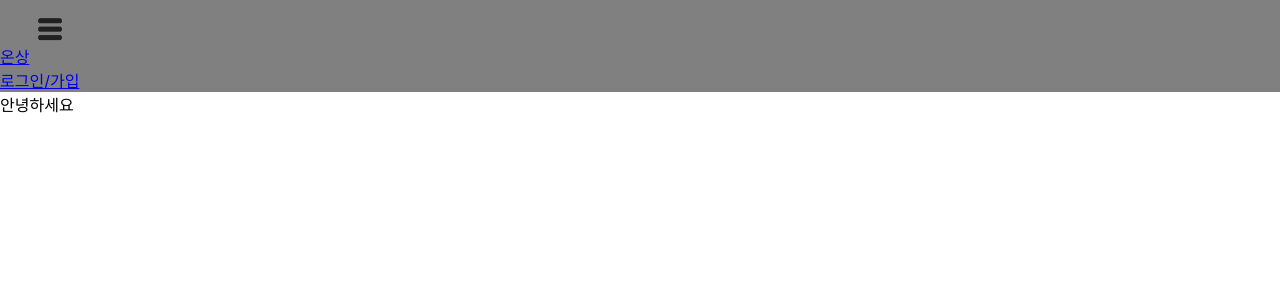
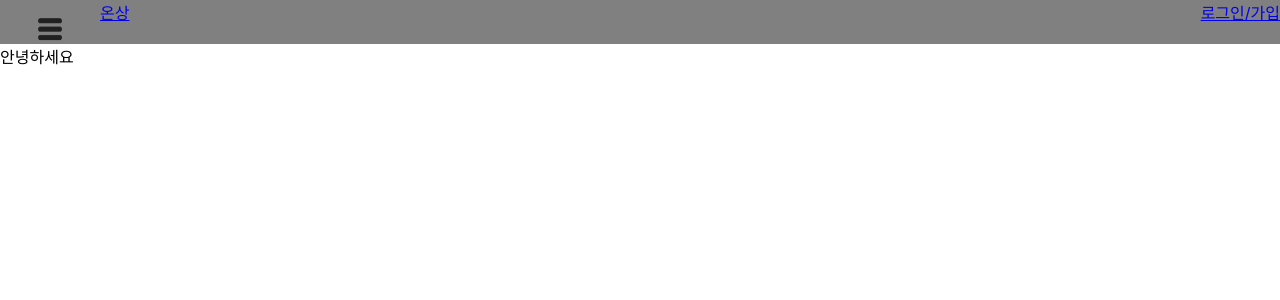
Before and after one commit to online-Sangdam/onSang, a React (Create React App) app in the folder my-app/: page / in a window 1280 px wide. Shown: the top 300 px of the page. Built offline with nearby package versions, Linux system fonts and the light colour scheme.

Commit message:
update navBar

```diff
--- a/my-app/src/components/NavBar.js
+++ b/my-app/src/components/NavBar.js
@@ -6,9 +6,11 @@ function NavBar() {
   return (
     <div className={styles.NavBody}>
       <div className={styles.SideNav}>
-        <Sidebar width={320} />
-        <div className={styles.Title}>
-          <Link to={"/"}>온상</Link>
+        <div className={styles.leftElement}>
+          <Sidebar width={320} />
+          <div className={styles.Title}>
+            <Link to={"/"}>온상</Link>
+          </div>
         </div>
         <div className={styles.d}>
           <Link data-cy="login-button" className={styles.d} to="/auth/login?next=/">로그인/가입</Link>
--- a/my-app/src/components/NavBar.module.css
+++ b/my-app/src/components/NavBar.module.css
@@ -3,5 +3,16 @@
 }
 
 .SideNav{
+  display: flex;
+  flex-direction: row;
+  justify-content: space-between;
+}
 
+.leftElement{
+  display: flex;
+  padding-left: 30px;
 }
+
+.Title{
+  padding-left: 30px;
+}
--- a/my-app/src/components/SideBar.module.css
+++ b/my-app/src/components/SideBar.module.css
@@ -15,7 +15,6 @@
 }
 .button {
   position: relative;
-  left: 30px;
   top: 10px;
   width: 40px;
   height: 40px;
```
